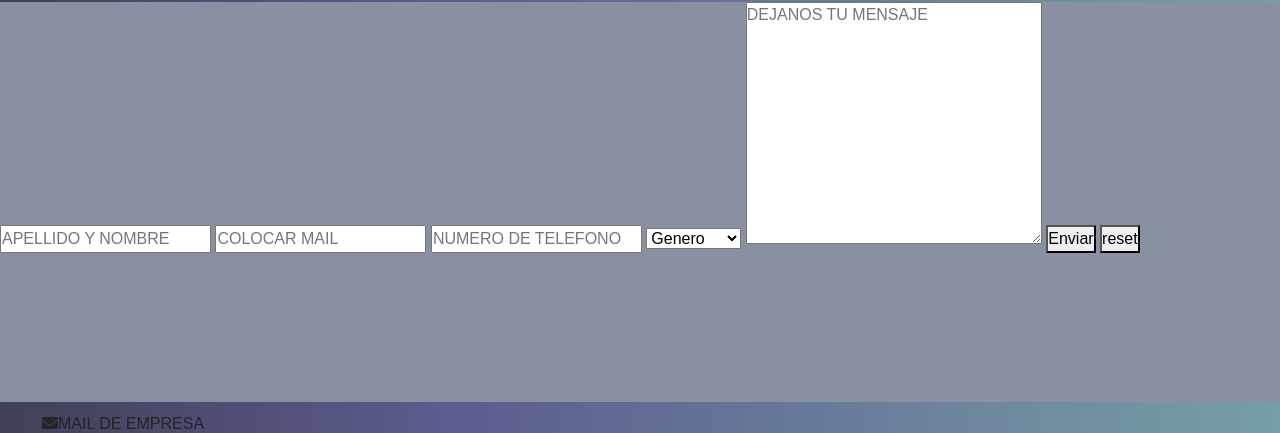
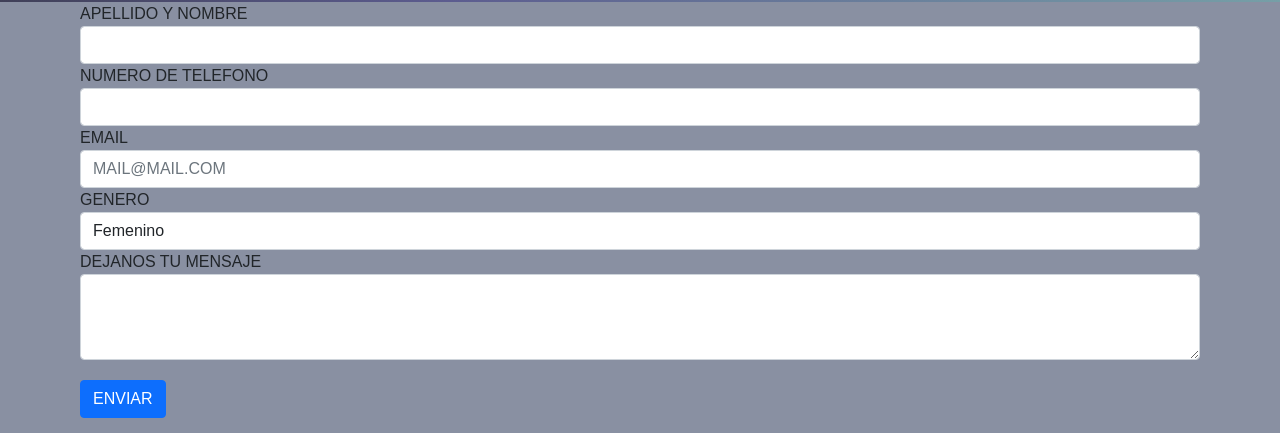
Before and after one commit to Ema55555/Detod3, a website: page pages/contactos.html in a window 1280 px wide. Shown: the part 94-527 px from the top of the page. Drawn offline with nearby package versions, Linux system fonts and the light colour scheme.

Commit message:
Comento HTML, replico description y kw. Agrego formulario bootrap. acomodo imagen de carousel

```diff
--- /dev/null
+++ b/SCSS/_contactos.scss
@@ -0,0 +1,10 @@
+.formulario{
+    padding-left: 80px;
+    padding-right: 80px;
+    .btn{
+        margin-top: 20px;
+        margin-bottom: 20px;
+
+    }
+
+}
--- a/SCSS/_index.scss
+++ b/SCSS/_index.scss
@@ -1,11 +1,12 @@
 .index {
-    .imagen{
+    .imagen {
         width: 100%;
         height: 350px;
         margin-bottom: 0px;
         object-fit: cover;
         object-position: 0 80%;
     }
+
     min-height: 400px;
 
     .carousel-inner h5 {
@@ -18,7 +19,7 @@
         max-height: 460px;
     }
 
-    .carousel-caption{
+    .carousel-caption {
         background-color: rgba(34, 28, 70, 0.521);
         padding: 0;
         margin-left: 200px;
@@ -29,18 +30,19 @@
         display: inline-block;
         font-size: 18px;
     }
+
     .row {
         margin: 20px;
         text-align: center;
         font-size: 8px;
     }
 
+    .info {
+        text-align: center;
 
         #titulo {
             background-color: #8990a2;
             color: black;
-        text-align: center;
-        padding-right: 75rem;
             padding-bottom: 20px;
             padding-top: 2rem;
             font-size: 20px;
@@ -50,9 +52,10 @@
         #Texto {
             background-color: #8990a2;
             color: black;
-        padding-right:2rem;
-        padding-left:2rem;
+            padding-right: 2rem;
+            padding-left: 2rem;
             font-size: 15px;
             padding-bottom: 25px;
         }
     }
+}
--- a/SCSS/style.scss
+++ b/SCSS/style.scss
@@ -3,6 +3,7 @@
 @import "envios";
 @import "index";
 @import "info";
+@import "contactos";
 
 
  * {
--- a/pages/contactos.html
+++ b/pages/contactos.html
@@ -4,6 +4,8 @@
     <meta charset="UTF-8">
     <meta http-equiv="X-UA-Compatible" content="IE=edge">
     <meta name="viewport" content="width=device-width, initial-scale=1.0">
+    <meta name="keywords" content="IMPRESIONES 3D, REGALOS, MATE, MACETA, FUNKOS, APOYA CELULAR, PERSONALIZADO, ENVIOS">
+    <meta name="description" content="Detod3 es un lugar para encontrar los mejores regalos personalizados hechos en impresion 3D">
     <title>Detod3</title>
     <link href="https://cdn.jsdelivr.net/npm/bootstrap@5.1.3/dist/css/bootstrap.min.css" rel="stylesheet" integrity="sha384-1BmE4kWBq78iYhFldvKuhfTAU6auU8tT94WrHftjDbrCEXSU1oBoqyl2QvZ6jIW3" crossorigin="anonymous">
     <link rel="stylesheet" href="../stylesheet/Css.css">
@@ -11,6 +13,9 @@
     <script src="https://kit.fontawesome.com/01c6642b2f.js" crossorigin="anonymous"></script>
 </head>
 <body>
+
+<!-- Comienzo de Header -->
+
     <header>
         <nav class="navbar navbar-expand-lg navbar navbar-light"
         style="background: linear-gradient(90deg, rgba(64,64,88,1) 0%, rgba(92,92,143,1) 35%, rgba(118,159,167,1) 100%)">
@@ -32,22 +37,43 @@
         </div>
       </nav>
     </header>
+
+<!-- Fin de Header -->
+<!-- Comienzo de Main -->
+
     <main>
-        <form method="post">
-            <input type="text" placeholder="Apellido y Nombre" name="apellidonombre">
-            <input type="email" placeholder="colocar mail" name="email">
-            <input type="number" placeholder="Numero de telefono" name="numerodetelefono">
-            <select name="Genero" id="">
-                <option value="0" selected disabled>Genero</option>
-                <option value="1" >Masculino</option>
-                <option value="2" >Femenino</option>
-                <option value="3" >otros</option>
-            </select>
-            <textarea name="mensaje" cols="30" rows="10" placeholder="Dejanos tu mensaje"></textarea>
-            <button type="submit"> Enviar</button>
-            <button type="reset"> reset</button>
-        </form>
+      <form class="formulario">
+        <div class="form-group">
+          <label for="exampleFormControlInput1">Apellido y Nombre</label>
+          <input type="text" class="form-control" id="exampleFormControlInput1">
+        </div>
+        <div class="form-group">
+          <label for="exampleFormControlInput1">Numero de telefono</label>
+          <input type="number" class="form-control" id="exampleFormControlInput1">
+        </div>
+        <div class="form-group">
+          <label for="exampleFormControlInput1">Email</label>
+          <input type="email" class="form-control" id="exampleFormControlInput1" placeholder="mail@mail.com">
+        </div>
+        <div class="form-group">
+          <label for="exampleFormControlSelect1">Genero</label>
+          <select class="form-control" id="exampleFormControlSelect1">
+            <option>Femenino</option>
+            <option>Masculino</option>
+            <option>otros</option>
+          </select>
+        </div>
+        <div class="form-group">
+          <label for="exampleFormControlTextarea1">Dejanos tu mensaje</label>
+          <textarea class="form-control" id="exampleFormControlTextarea1" rows="3"></textarea>
+        </div>
+        <button type="submit" class="btn btn-primary">ENVIAR</button>
+      </form>
     </main>
+
+<!-- Fin de Main -->
+<!-- Comienzo de Footer -->
+
     <footer>
         <ul>
             <li><i class="fa-solid fa-envelope"></i>Mail de empresa</li>
@@ -56,6 +82,9 @@
             <li><i class="fa-brands fa-instagram"></i>Instagram</li>
         </ul>
     </footer>
+
+<!-- Fin de Footer -->
+
     <script src="https://cdn.jsdelivr.net/npm/bootstrap@5.1.3/dist/js/bootstrap.bundle.min.js" integrity="sha384-ka7Sk0Gln4gmtz2MlQnikT1wXgYsOg+OMhuP+IlRH9sENBO0LRn5q+8nbTov4+1p" crossorigin="anonymous"></script>
 
 </body>
```
Also changed, not shown: index.html (+55 -17 lines), pages/envios.html (+25 -3 lines), pages/info.html (+22 -0 lines), pages/productos.html (+16 -0 lines), CSS/style.css, images/AdornosNavidad.jpg, images/ApoyaCelConPatitas.jpg, images/groot.jpg. Lines whose indentation alone changed are shown as unchanged.
